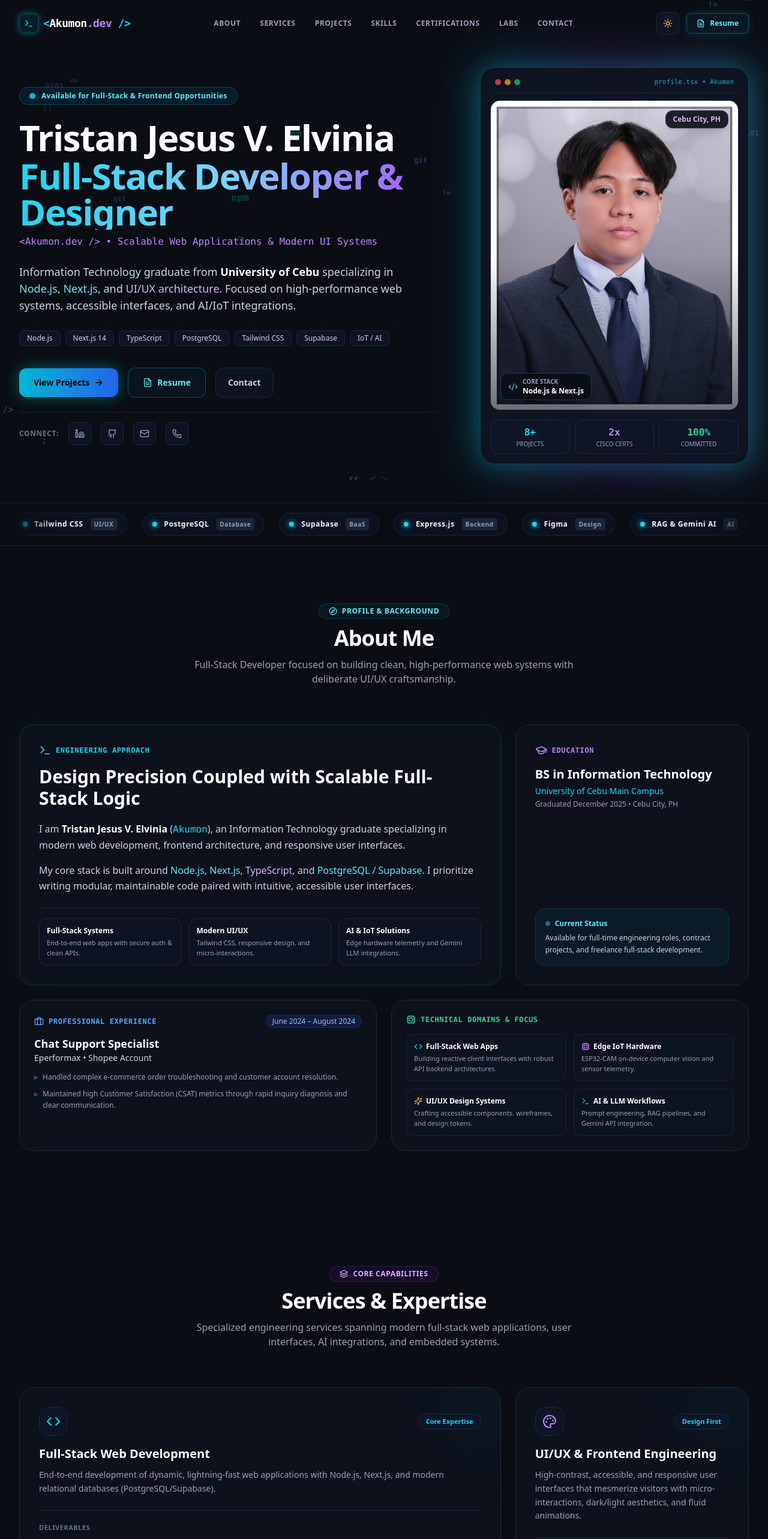
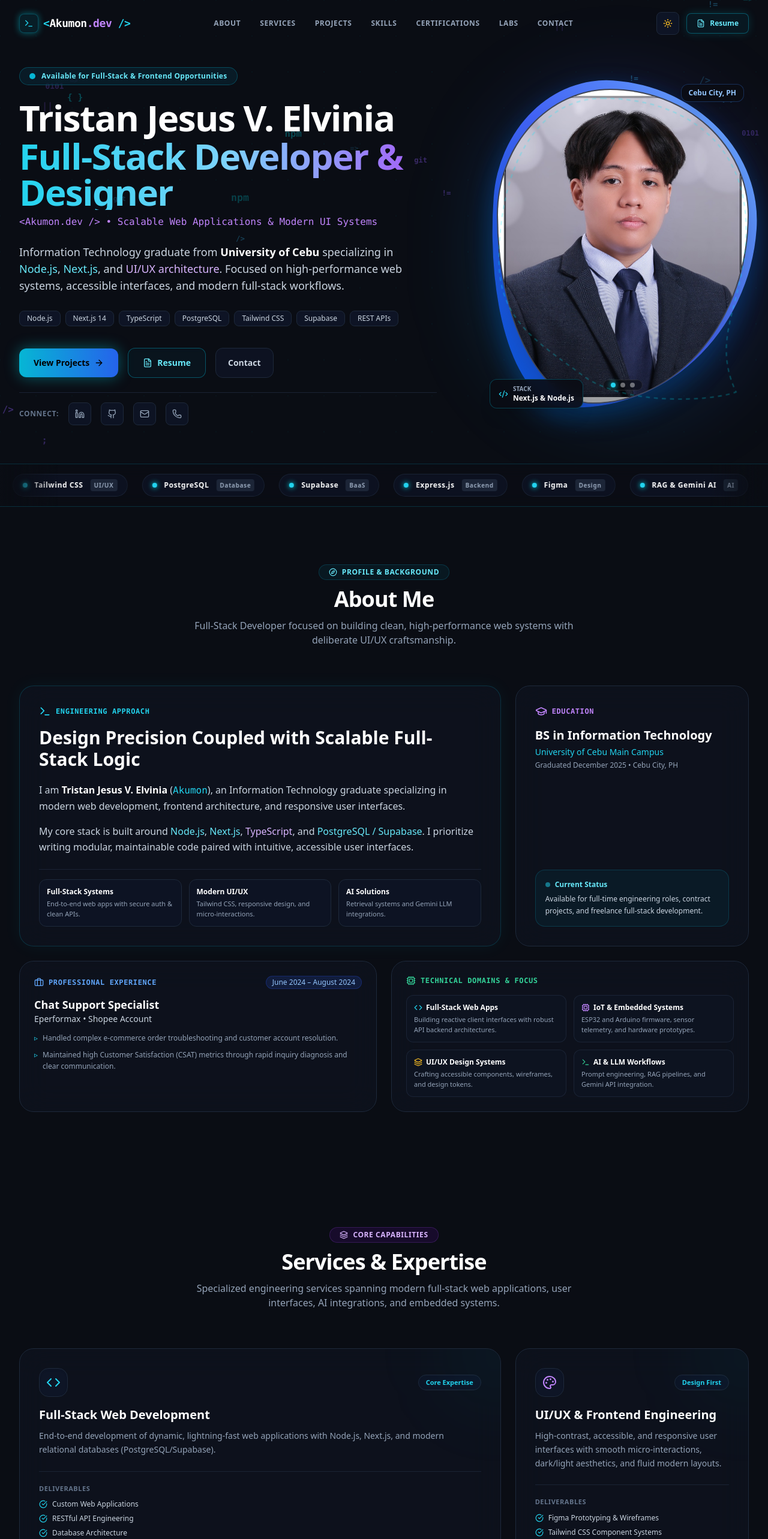
Before and after one commit to AKUMON12/Tristan-portfolio, a Next.js app: page / in a window 1280 px wide. Shown: the top 2566 px of the page at 60% size. Built offline with nearby package versions, Linux system fonts and the light colour scheme.

Commit message:
feat: implement portfolio project and service data models along with modular UI section components

```diff
--- a/src/components/sections/About.tsx
+++ b/src/components/sections/About.tsx
@@ -8,7 +8,7 @@ import {
   Terminal,
   Compass,
   Code,
-  Sparkles,
+  Layers,
 } from 'lucide-react';
 
 export const About = () => {
@@ -64,8 +64,8 @@ export const About = () => {
                 <p className="mt-1 text-[11px] text-slate-400">Tailwind CSS, responsive design, and micro-interactions.</p>
               </div>
               <div className="rounded-xl border border-slate-800 bg-slate-900/50 p-3">
-                <p className="text-xs font-bold text-white">AI & IoT Solutions</p>
-                <p className="mt-1 text-[11px] text-slate-400">Edge hardware telemetry and Gemini LLM integrations.</p>
+                <p className="text-xs font-bold text-white">AI Solutions</p>
+                <p className="mt-1 text-[11px] text-slate-400">Retrieval systems and Gemini LLM integrations.</p>
               </div>
             </div>
           </div>
@@ -146,16 +146,16 @@ export const About = () => {
               <div className="rounded-xl border border-slate-800/80 bg-slate-900/40 p-3">
                 <p className="text-xs font-bold text-white flex items-center gap-1.5">
                   <Cpu className="h-3.5 w-3.5 text-purple-400" />
-                  <span>Edge IoT Hardware</span>
+                  <span>IoT & Embedded Systems</span>
                 </p>
                 <p className="mt-1 text-[11px] text-slate-400">
-                  ESP32-CAM on-device computer vision and sensor telemetry.
+                  ESP32 and Arduino firmware, sensor telemetry, and hardware prototypes.
                 </p>
               </div>
 
               <div className="rounded-xl border border-slate-800/80 bg-slate-900/40 p-3">
                 <p className="text-xs font-bold text-white flex items-center gap-1.5">
-                  <Sparkles className="h-3.5 w-3.5 text-amber-400" />
+                  <Layers className="h-3.5 w-3.5 text-amber-400" />
                   <span>UI/UX Design Systems</span>
                 </p>
                 <p className="mt-1 text-[11px] text-slate-400">
--- a/src/components/sections/Hero.tsx
+++ b/src/components/sections/Hero.tsx
@@ -49,12 +49,12 @@ export const Hero: React.FC<HeroProps> = ({ onOpenResume }) => {
 
             {/* Concise Bio */}
             <p className="max-w-2xl text-base leading-relaxed text-slate-300 sm:text-lg">
-              Information Technology graduate from <span className="text-white font-semibold">University of Cebu</span> specializing in <span className="text-cyan-300 font-medium">Node.js</span>, <span className="text-cyan-300 font-medium">Next.js</span>, and <span className="text-purple-300 font-medium">UI/UX architecture</span>. Focused on high-performance web systems, accessible interfaces, and AI/IoT integrations.
+              Information Technology graduate from <span className="text-white font-semibold">University of Cebu</span> specializing in <span className="text-cyan-300 font-medium">Node.js</span>, <span className="text-cyan-300 font-medium">Next.js</span>, and <span className="text-purple-300 font-medium">UI/UX architecture</span>. Focused on high-performance web systems, accessible interfaces, and modern full-stack workflows.
             </p>
 
             {/* Core Tech Badges */}
             <div className="flex flex-wrap items-center gap-2 pt-1">
-              {['Node.js', 'Next.js 14', 'TypeScript', 'PostgreSQL', 'Tailwind CSS', 'Supabase', 'IoT / AI'].map((t) => (
+              {['Node.js', 'Next.js 14', 'TypeScript', 'PostgreSQL', 'Tailwind CSS', 'Supabase', 'REST APIs'].map((t) => (
                 <span
                   key={t}
                   className="rounded-lg border border-slate-800 bg-slate-900/80 px-3 py-1 text-xs font-medium text-slate-300 transition-colors hover:border-cyan-500/50 hover:text-cyan-300"
@@ -130,67 +130,75 @@ export const Hero: React.FC<HeroProps> = ({ onOpenResume }) => {
             </div>
           </div>
 
-          {/* Right Profile Column (Col 5) */}
+          {/* Right Profile Column (Col 5) - Fluid Wave & Arch Cutout Design matching reference */}
           <div className="flex justify-center lg:col-span-5 lg:justify-end">
-            <div className="relative w-full max-w-md">
-              {/* Glow Rings */}
-              <div className="absolute -inset-2 rounded-3xl bg-gradient-to-r from-cyan-500 via-purple-600 to-sky-400 opacity-30 blur-2xl transition-all duration-700" />
+            <div className="relative w-full max-w-[380px] sm:max-w-[420px]">
+              {/* Outer Ambient Glow */}
+              <div className="absolute -inset-4 rounded-full bg-gradient-to-tr from-cyan-500/20 via-blue-600/20 to-purple-600/10 blur-3xl" />
 
-              {/* Cyber-Glass Container */}
-              <div className="group relative overflow-hidden rounded-3xl border border-cyan-500/30 bg-[#0E131F]/90 p-4 shadow-[0_0_40px_rgba(0,240,255,0.2)] backdrop-blur-xl transition-all duration-500 hover:border-cyan-400/60">
-                {/* Header status bar */}
-                <div className="mb-3 flex items-center justify-between border-b border-slate-800/80 px-2 pb-2">
-                  <div className="flex items-center space-x-1.5">
-                    <div className="h-2.5 w-2.5 rounded-full bg-rose-500/80" />
-                    <div className="h-2.5 w-2.5 rounded-full bg-amber-500/80" />
-                    <div className="h-2.5 w-2.5 rounded-full bg-emerald-500/80" />
-                  </div>
-                  <span className="font-mono text-[11px] text-cyan-400/80">
-                    profile.tsx • Akumon
-                  </span>
-                </div>
+              {/* Decorative Fluid Contour SVG Line */}
+              <svg
+                viewBox="0 0 400 480"
+                fill="none"
+                xmlns="http://www.w3.org/2000/svg"
+                className="absolute -top-3 -right-3 h-[106%] w-[106%] pointer-events-none z-20 opacity-80"
+              >
+                <path
+                  d="M 170,15 C 290,15 385,80 385,210 C 385,320 330,370 370,455 C 330,470 200,475 140,430 C 80,385 15,350 15,260 C 15,120 70,15 170,15 Z"
+                  stroke="rgba(0, 240, 255, 0.45)"
+                  strokeWidth="2"
+                  strokeDasharray="6 6"
+                  className="animate-pulse-slow"
+                />
+              </svg>
 
-                {/* Profile Portrait */}
-                <div className="relative aspect-[4/5] w-full overflow-hidden rounded-2xl border border-slate-800/90 bg-slate-950">
+              {/* Secondary Blue Wave Fluid Shape Layer */}
+              <div
+                className="absolute -inset-1 bg-gradient-to-tr from-[#0052D4] via-[#4364F7] to-[#6FB1FC] shadow-[0_15px_40px_rgba(0,122,255,0.35)] transition-transform duration-700"
+                style={{
+                  borderRadius: '42% 58% 68% 32% / 38% 42% 58% 62%',
+                  transform: 'rotate(4deg) scale(1.03)',
+                }}
+              />
+
+              {/* Main Photo Cutout Container with Asymmetric Arch / Fluid Wave Mask */}
+              <div
+                className="relative z-10 aspect-[4/5] w-full overflow-hidden bg-slate-900 border-2 border-white/20 shadow-2xl transition-transform duration-500 hover:scale-[1.01]"
+                style={{
+                  borderRadius: '45% 55% 62% 38% / 40% 40% 60% 60%',
+                }}
+              >
                 <Image
                   src="/assets/profile.jpg"
                   alt="Tristan Jesus V. Elvinia"
                   fill
                   priority
-                    className="object-cover object-top transition-transform duration-700 group-hover:scale-105"
+                  className="object-cover object-top transition-transform duration-700 hover:scale-105"
                 />
-                  <div className="absolute inset-0 bg-gradient-to-t from-[#0E131F] via-transparent to-transparent opacity-60" />
 
-                  {/* Floating badge 1 */}
-                  <div className="absolute bottom-4 left-4 flex items-center gap-2 rounded-xl border border-cyan-500/30 bg-[#0A0D14]/90 px-3 py-1.5 shadow-lg backdrop-blur-md">
-                    <Code2 className="h-4 w-4 text-cyan-400" />
-                    <div className="text-left">
-                      <p className="text-[10px] uppercase font-bold text-slate-400">Core Stack</p>
-                      <p className="text-xs font-semibold text-white">Node.js & Next.js</p>
+                {/* Subtle soft gradient at the lower fluid edge */}
+                <div className="absolute inset-0 bg-gradient-to-t from-[#0A0D14]/80 via-transparent to-transparent opacity-50" />
+
+                {/* Pagination indicator dots along bottom curve (matching reference image) */}
+                <div className="absolute bottom-5 left-1/2 -translate-x-1/2 flex items-center space-x-2 rounded-full bg-black/40 px-3 py-1 backdrop-blur-md border border-white/10">
+                  <span className="h-2 w-2 rounded-full bg-cyan-400 shadow-[0_0_8px_#00F0FF]" />
+                  <span className="h-2 w-2 rounded-full bg-white/40" />
+                  <span className="h-2 w-2 rounded-full bg-white/40" />
                 </div>
               </div>
 
-                  {/* Floating badge 2 */}
-                  <div className="absolute top-4 right-4 flex items-center gap-1.5 rounded-xl border border-purple-500/30 bg-[#0A0D14]/90 px-3 py-1.5 shadow-lg backdrop-blur-md">
-                    <span className="text-xs font-bold text-purple-300">Cebu City, PH</span>
+              {/* Floating Stack Focus Chip */}
+              <div className="absolute -bottom-2 -left-3 z-30 flex items-center gap-2 rounded-xl border border-cyan-500/30 bg-[#0A0D14]/90 px-3.5 py-2 shadow-xl backdrop-blur-md">
+                <Code2 className="h-4 w-4 text-cyan-400" />
+                <div className="text-left">
+                  <p className="text-[10px] uppercase font-bold text-slate-400">Stack</p>
+                  <p className="text-xs font-semibold text-white">Next.js & Node.js</p>
                 </div>
               </div>
 
-                {/* Micro metrics */}
-                <div className="mt-4 grid grid-cols-3 gap-2 text-center">
-                  <div className="rounded-xl border border-slate-800 bg-slate-900/60 p-2">
-                    <p className="font-mono text-base font-bold text-cyan-400">8+</p>
-                    <p className="text-[10px] text-slate-400 uppercase font-medium">Projects</p>
-                  </div>
-                  <div className="rounded-xl border border-slate-800 bg-slate-900/60 p-2">
-                    <p className="font-mono text-base font-bold text-purple-400">2x</p>
-                    <p className="text-[10px] text-slate-400 uppercase font-medium">Cisco Certs</p>
-                  </div>
-                  <div className="rounded-xl border border-slate-800 bg-slate-900/60 p-2">
-                    <p className="font-mono text-base font-bold text-emerald-400">100%</p>
-                    <p className="text-[10px] text-slate-400 uppercase font-medium">Committed</p>
-                  </div>
-                </div>
+              {/* Floating Location Chip */}
+              <div className="absolute -top-2 right-2 z-30 flex items-center gap-1.5 rounded-xl border border-blue-500/30 bg-[#0A0D14]/90 px-3 py-1.5 shadow-xl backdrop-blur-md">
+                <span className="text-xs font-bold text-blue-300">Cebu City, PH</span>
               </div>
             </div>
           </div>
--- a/src/components/sections/Projects.tsx
+++ b/src/components/sections/Projects.tsx
@@ -31,7 +31,7 @@ export const Projects: React.FC<ProjectsProps> = ({ onSelectProject }) => {
     return () => clearTimeout(timer);
   }, []);
 
-  const categories = ['All', 'Freelance', 'Capstone', 'Personal', 'Academic', 'IoT/AI'];
+  const categories = ['All', 'Freelance', 'Capstone', 'Personal', 'Academic'];
 
   const filteredProjects =
     selectedCategory === 'All'
--- a/src/components/sections/Services.tsx
+++ b/src/components/sections/Services.tsx
@@ -5,7 +5,7 @@ import { services } from '../../data/servicesData';
 import {
   Code,
   Palette,
-  Sparkles,
+  Bot,
   Cpu,
   FileCheck,
   Network,
@@ -16,7 +16,7 @@ import {
 const iconMap: Record<string, React.ReactNode> = {
   Code: <Code className="h-6 w-6 text-cyan-400" />,
   Palette: <Palette className="h-6 w-6 text-purple-400" />,
-  Sparkles: <Sparkles className="h-6 w-6 text-amber-400" />,
+  Bot: <Bot className="h-6 w-6 text-amber-400" />,
   Cpu: <Cpu className="h-6 w-6 text-emerald-400" />,
   FileCheck: <FileCheck className="h-6 w-6 text-sky-400" />,
   Network: <Network className="h-6 w-6 text-rose-400" />,
--- a/src/components/sections/Skills.tsx
+++ b/src/components/sections/Skills.tsx
@@ -2,7 +2,7 @@
 
 import React, { useState } from 'react';
 import { skillCategories } from '../../data/skillsData';
-import { Cpu, Sparkles } from 'lucide-react';
+import { Cpu, CheckCircle2 } from 'lucide-react';
 
 export const Skills = () => {
   const [activeCategoryIndex, setActiveCategoryIndex] = useState<number>(0);
@@ -79,7 +79,7 @@ export const Skills = () => {
                 {/* Highlight Focus */}
                 {skill.highlight && (
                   <p className="mt-2.5 flex items-center gap-1.5 text-[11px] text-slate-400">
-                    <Sparkles className="h-3 w-3 text-cyan-400 shrink-0" />
+                    <CheckCircle2 className="h-3 w-3 text-cyan-400 shrink-0" />
                     <span>{skill.highlight}</span>
                   </p>
                 )}
--- a/src/data/projectsData.ts
+++ b/src/data/projectsData.ts
@@ -44,27 +44,6 @@ export const projects: Project[] = [
     }
   },
   {
-    id: 'campass-iot',
-    title: 'CAMPass – Edge AI Access Control',
-    tagline: 'On-Device Face Recognition & Real-Time Access Alerts',
-    category: 'IoT/AI',
-    description: 'Edge security access system leveraging ESP32-CAM microcontroller for on-device face recognition with instant mobile alerts.',
-    image: '/projects/campass-iot.svg',
-    techStack: ['ESP32-CAM', 'C++', 'Python', 'Firebase', 'Edge AI', 'IoT'],
-    liveUrl: 'https://github.com/AKUMON12',
-    githubUrl: 'https://github.com/AKUMON12',
-    deploymentDomain: 'campass-edge.hardware',
-    deploymentPlatform: 'Firebase',
-    branch: 'main',
-    deploymentStatus: 'Production',
-    caseStudy: {
-      problem: 'Traditional door locks lack biometric logging, while cloud recognition introduces latency and requires constant internet.',
-      roleAndApproach: 'IoT & Systems Developer — Programmed ESP32-CAM firmware, deployed on-device facial feature extraction, and created real-time alerts via Firebase.',
-      keyChallenge: 'Running lightweight facial recognition inference within strict RAM constraints of an ESP32 microcontroller.',
-      outcome: 'Achieved sub-second biometric verification on the edge without recurring cloud inference costs.'
-    }
-  },
-  {
     id: 'skycast-os',
     title: 'SkyCast Weather Intelligence',
     tagline: 'Dynamic Real-Time Meteorological Visualizer',
@@ -83,48 +62,6 @@ export const projects: Project[] = [
       roleAndApproach: 'Creator & Designer — Engineered dynamic HTML5 canvas particle engines that render weather condition visuals synced with real-time API states.',
       keyChallenge: 'Maintaining smooth 60 FPS particle physics during rapid user search and canvas resizing.',
       outcome: 'Delivered an ultra-smooth visual weather dashboard with instant city search and sub-second load times.'
-    }
-  },
-  {
-    id: 'election-simulation',
-    title: 'National Election Simulation System',
-    tagline: 'High-Concurrency Digital Ballot & Polling Visualizer',
-    category: 'Academic',
-    description: 'High-concurrency voting simulation platform with cryptographic ballot validation and live data visualization.',
-    image: '/projects/election-simulation.svg',
-    techStack: ['Next.js', 'Node.js', 'PostgreSQL', 'Tailwind CSS', 'Chart.js'],
-    liveUrl: 'https://github.com/AKUMON12',
-    githubUrl: 'https://github.com/AKUMON12',
-    deploymentDomain: 'election-simulation.local',
-    deploymentPlatform: 'Vercel',
-    branch: 'main',
-    deploymentStatus: 'Ready',
-    caseStudy: {
-      problem: 'Simulating large-scale voting scenarios requires tamper-evident verification logic and high-throughput tally aggregation.',
-      roleAndApproach: 'Full-Stack Developer — Designed atomic database transactions, vote verification hashes, and dynamic percentage charts.',
-      keyChallenge: 'Preventing race conditions and duplicate voting attempts during rapid burst traffic.',
-      outcome: 'Successfully processed thousands of simulated votes in benchmark tests with 100% ballot integrity.'
-    }
-  },
-  {
-    id: 'libmanage',
-    title: 'LibManage – Library Management System',
-    tagline: 'Full-Stack Cataloging, Circulation & Patron Tracking',
-    category: 'Academic',
-    description: 'Comprehensive Library Management Web-App built for University of Cebu to automate book cataloging, checkouts, and overdue tracking.',
-    image: '/projects/libmanage.svg',
-    techStack: ['PHP', 'MySQL', 'JavaScript', 'Bootstrap', 'Apache'],
-    liveUrl: 'https://github.com/AKUMON12',
-    githubUrl: 'https://github.com/AKUMON12',
-    deploymentDomain: 'libmanage.uc-system.edu',
-    deploymentPlatform: 'Self-Hosted',
-    branch: 'main',
-    deploymentStatus: 'Ready',
-    caseStudy: {
-      problem: 'Legacy paper cataloging caused inventory inaccuracies and long queues during peak semester borrow periods.',
-      roleAndApproach: 'Database & Backend Developer — Designed normalized MySQL schemas, query procedures, and an intuitive administrative interface.',
-      keyChallenge: 'Structuring complex SQL queries to calculate overdue fees dynamically across varied patron tiers.',
-      outcome: 'Streamlined checkout throughput and provided librarians with instant inventory search.'
     }
   },
   {
--- a/src/data/servicesData.ts
+++ b/src/data/servicesData.ts
@@ -12,7 +12,7 @@ export const services: ServiceItem[] = [
   {
     id: 'ui-ux-design',
     title: 'UI/UX & Frontend Engineering',
-    description: 'High-contrast, accessible, and responsive user interfaces that mesmerize visitors with micro-interactions, dark/light aesthetics, and fluid animations.',
+    description: 'High-contrast, accessible, and responsive user interfaces with smooth micro-interactions, dark/light aesthetics, and fluid modern layouts.',
     badge: 'Design First',
     deliverables: ['Figma Prototyping & Wireframes', 'Tailwind CSS Component Systems', 'Mobile-First Responsive Layouts', 'WCAG Accessibility Standards'],
     iconName: 'Palette',
@@ -22,15 +22,15 @@ export const services: ServiceItem[] = [
     title: 'AI & Chatbot Integrations',
     description: 'Supercharge your web apps with modern Generative AI, Retrieval-Augmented Generation (RAG), and intelligent assistants using Gemini APIs.',
     badge: 'Emerging Tech',
-    deliverables: ['RAG Knowledge Base Pipelines', 'Intelligent Web Chatbots', 'Multimodal Image/Document Analysis', 'Prompt Optimization'],
-    iconName: 'Sparkles',
+    deliverables: ['RAG Knowledge Base Pipelines', 'Intelligent Web Chatbots', 'Multimodal Document Analysis', 'Prompt Optimization'],
+    iconName: 'Bot',
   },
   {
     id: 'iot-hardware',
     title: 'IoT & Smart Device Prototyping',
-    description: 'Bridge hardware and software with custom Arduino and ESP32 microcontroller systems for sensor monitoring and edge intelligence.',
+    description: 'Bridge hardware and software with custom Arduino and ESP32 microcontroller systems for sensor monitoring and edge telemetry.',
     badge: 'Hardware & IoT',
-    deliverables: ['ESP32 & Arduino Firmware', 'Sensor Telemetry Dashboards', 'Edge AI Face/Object Detection', 'Tinkercad Schematic Design'],
+    deliverables: ['ESP32 & Arduino Firmware', 'Sensor Telemetry Dashboards', 'Hardware Prototyping', 'Tinkercad Schematic Design'],
     iconName: 'Cpu',
   },
   {
```
Also changed, not shown: src/components/sections/SuspenseLab.tsx (+7 -20 lines). Lines whose indentation alone changed are shown as unchanged.
